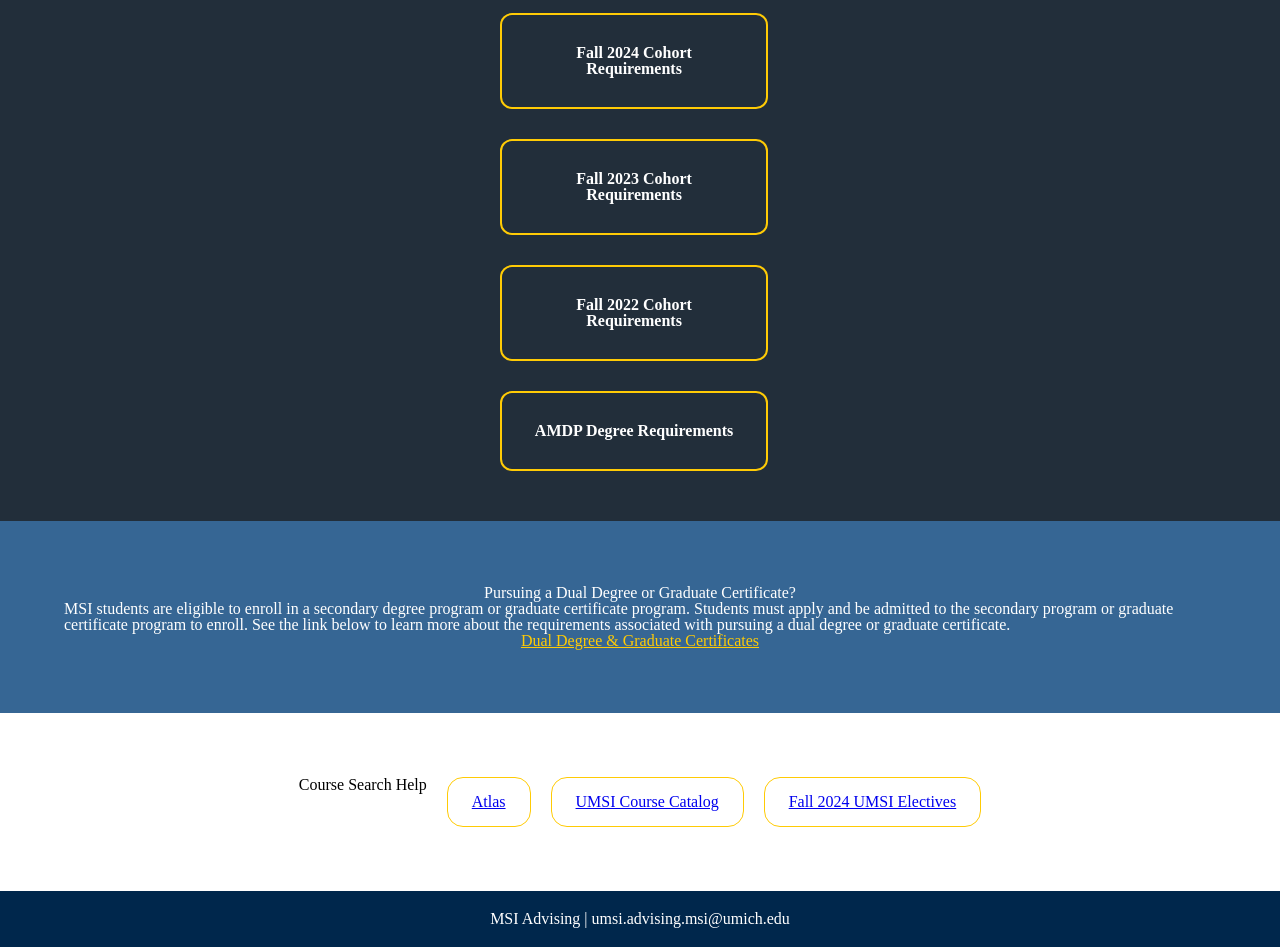
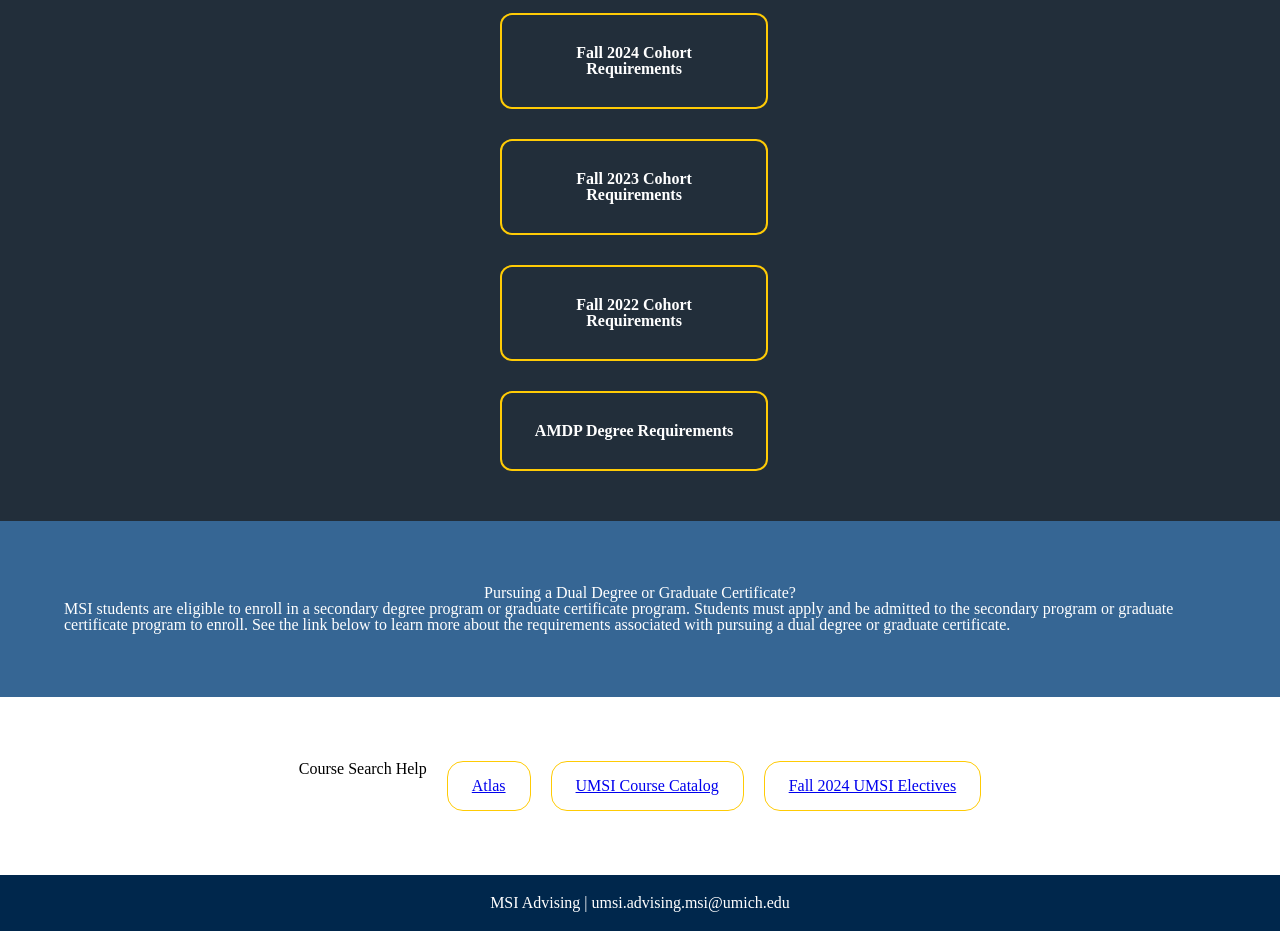
Before and after one commit to DeekshaKini09/client_project, a plain HTML site: page msidegree.html in a window 1280 px wide. Shown: the part 1251-2198 px from the top of the page. Drawn offline with Linux system fonts and the light colour scheme.

Commit message:
Add files via upload

```diff
--- a/msidegree.html
+++ b/msidegree.html
@@ -53,7 +53,6 @@
         <div class="section-c">
             <h3>Pursuing a Dual Degree or Graduate Certificate?</h3>
             <p>MSI students are eligible to enroll in a secondary degree program or graduate certificate program. Students must apply and be admitted to the secondary program or graduate certificate program to enroll. See the link below to learn more about the requirements associated with pursuing a dual degree or graduate certificate.</p>
-            <a href="https://sites.google.com/umich.edu/msiacademicadvising/msi-degree-requirements/dual-degrees-graduate-certificates?authuser=0">Dual Degree & Graduate Certificates</a>
         </div>
         <div class="section-d">
             <h3>Course Search Help</h3>
```
